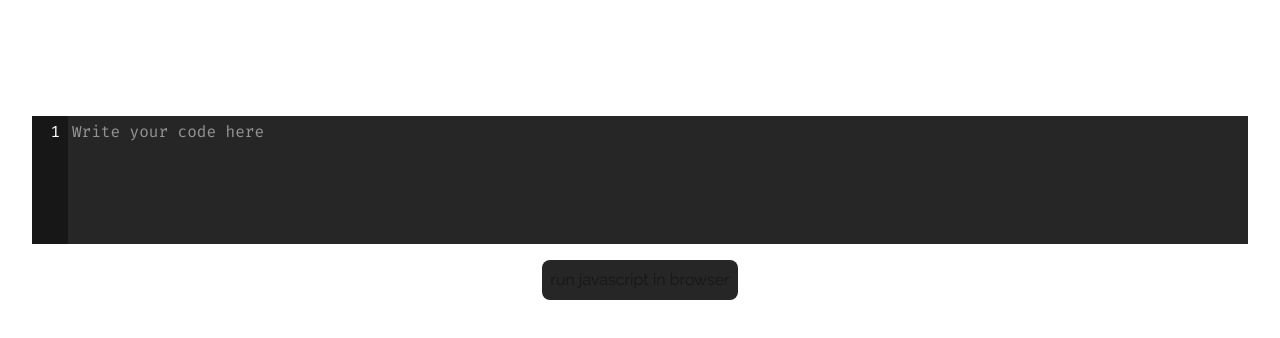
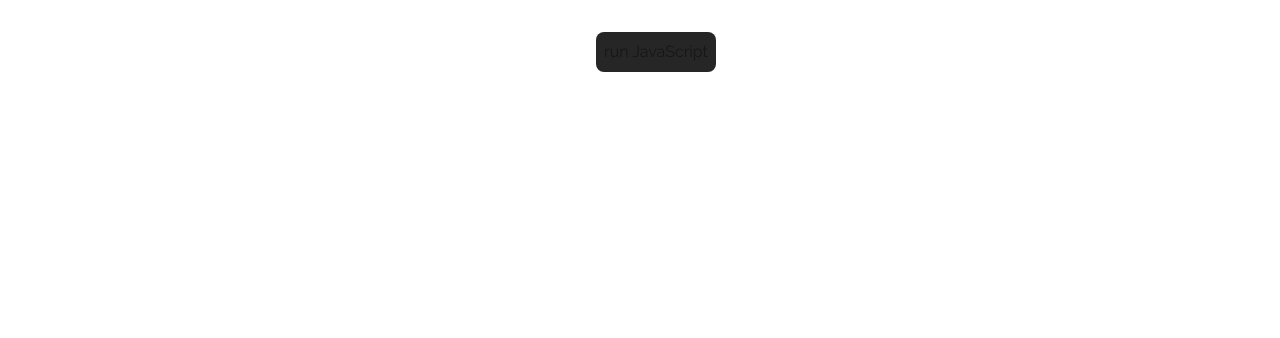
Before and after one commit to incandesc3nce/synchrone, a Next.js app in the folder synchrone/: page /editor in a window 1280 px wide. Shown: the top 338 px of the page. Built offline with nearby package versions, Linux system fonts and the light colour scheme; no server answers.

Commit message:
feat: extract components, replace codearea text area with CodeEditor

```diff
--- a/synchrone/src/app/editor/page.tsx
+++ b/synchrone/src/app/editor/page.tsx
@@ -1,10 +1,10 @@
-import { CodeArea } from '@/components/editor/';
+import { CodeSection } from '@/components/editor/';
 
 export default function EditorPage() {
   return (
-    <div className="grid grid-rows-[20px_1fr_20px] items-center justify-items-center min-h-screen p-8 pb-20 gap-16  font-[family-name:var(--font-raleway-sans)]">
-      <main className="row-start-2 size-full flex flex-col gap-4 items-center">
-        <CodeArea />
+    <div className="grid items-center justify-items-center min-h-screen pt-8 pl-8 pb-20 gap-16 font-[family-name:var(--font-raleway-sans)]">
+      <main className="size-full flex flex-col gap-4 items-center">
+        <CodeSection />
       </main>
     </div>
   );
--- a/synchrone/src/components/editor/CodeArea.tsx
+++ /dev/null
@@ -1,98 +0,0 @@
-'use client';
-
-import { ChangeEvent, useCallback, useEffect, useRef } from 'react';
-import { useWebsockets } from '@/hooks/common';
-
-export function CodeArea() {
-  const ws = useWebsockets();
-  const textAreaRef = useRef<HTMLTextAreaElement>(null);
-  const caretPositionRef = useRef<number>(0);
-
-  const handleKeyDown = (e: KeyboardEvent) => {
-    if (e.key === 'Tab') {
-      e.preventDefault();
-      const { selectionStart, selectionEnd } = textAreaRef.current!;
-      const value = textAreaRef.current!.value;
-      textAreaRef.current!.value =
-        value.substring(0, selectionStart) +
-        '\t' +
-        value.substring(selectionEnd);
-      textAreaRef.current!.selectionStart = textAreaRef.current!.selectionEnd =
-        selectionStart + 1;
-    }
-  };
-
-  const handleSave = useCallback((e: React.KeyboardEvent) => {
-    if (e.key === 's' && e.ctrlKey) {
-      e.preventDefault();
-      console.log('Save');
-    }
-  }, []);
-
-  useEffect(() => {
-    const textArea = textAreaRef.current!;
-    if (textArea) {
-      textArea.focus();
-      textArea.addEventListener('keydown', handleKeyDown);
-    }
-
-    return () => {
-      textArea.removeEventListener('keydown', handleKeyDown);
-    };
-  }, []);
-
-  useEffect(() => {
-    if (textAreaRef.current) {
-      textAreaRef.current.selectionStart = caretPositionRef.current;
-      textAreaRef.current.selectionEnd = caretPositionRef.current;
-    }
-  }, [ws.value]);
-
-  const handleCodeChange = (e: ChangeEvent<HTMLTextAreaElement>) => {
-    const { selectionStart } = e.target;
-    if (
-      ws.connection?.readyState &&
-      ws.connection.readyState === WebSocket.OPEN
-    ) {
-      ws.send({ message: e.target.value, type: 'code' });
-      caretPositionRef.current = selectionStart;
-    }
-  };
-
-  const runCode = () => {
-    eval(ws.value);
-  };
-
-  return (
-    <div className="size-full flex flex-col gap-4 items-center">
-      {ws.connection?.readyState === WebSocket.CONNECTING ? (
-        <p>Connecting...</p>
-      ) : (
-        <>
-          <div className="min-w-full w-auto flex font-[family-name:var(--font-fira-code)] text-white">
-            <div className="flex size-full flex-1">
-              <ul className="bg-neutral-900 py-1 px-2 min-w-9">
-                {ws.value.split('\n').map((line, index) => (
-                  <li key={index} className="text-white text-right">
-                    {index + 1}
-                  </li>
-                ))}
-              </ul>
-              <textarea
-                className="bg-neutral-800 w-full min-h-[8rem] h-auto p-1 resize-none outline-hidden flex-1"
-                placeholder="Write your code here"
-                value={ws.value}
-                ref={textAreaRef}
-                onChange={handleCodeChange}
-                onKeyDown={handleSave}
-              />
-            </div>
-          </div>
-          <button className="bg-neutral-800 p-2 rounded-lg cursor-pointer" onClick={runCode}>
-            run javascript in browser
-          </button>
-        </>
-      )}
-    </div>
-  );
-}
--- /dev/null
+++ b/synchrone/src/components/editor/CodeSection.tsx
@@ -0,0 +1,20 @@
+'use client';
+
+import { useRef } from 'react';
+import { CodeEditor } from './CodeEditor';
+import { RunJSButton } from './RunJSButton';
+
+export function CodeSection() {
+  const codeRef = useRef<string>('');
+
+  return (
+    <section className="size-full flex flex-col gap-4 items-center">
+      <RunJSButton codeRef={codeRef} />
+      <div className="min-w-full w-auto h-full flex font-[family-name:var(--font-fira-code)] text-white">
+        <div className="flex justify-center size-full flex-1">
+          <CodeEditor codeRef={codeRef} />
+        </div>
+      </div>
+    </section>
+  );
+}
--- /dev/null
+++ b/synchrone/src/components/editor/RunJSButton.tsx
@@ -0,0 +1,21 @@
+'use client';
+
+import { RefObject } from 'react';
+
+interface RunJSButtonProps {
+  codeRef: RefObject<string>;
+}
+
+export const RunJSButton = ({ codeRef }: RunJSButtonProps) => {
+  const runJS = () => {
+    eval(codeRef.current);
+  };
+
+  return (
+    <button
+      className="bg-neutral-800 p-2 rounded-lg cursor-pointer"
+      onClick={runJS}>
+      run JavaScript
+    </button>
+  );
+};
--- a/synchrone/src/components/editor/index.ts
+++ b/synchrone/src/components/editor/index.ts
@@ -1 +1 @@
-export * from './CodeArea';
+export * from './CodeSection';
```
